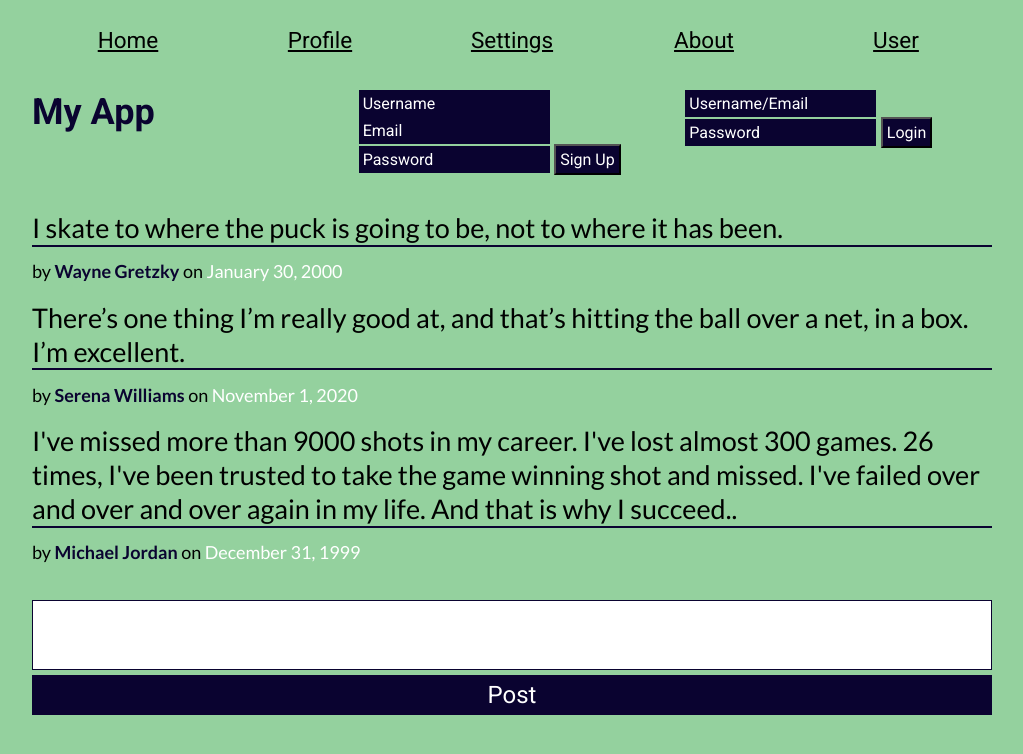
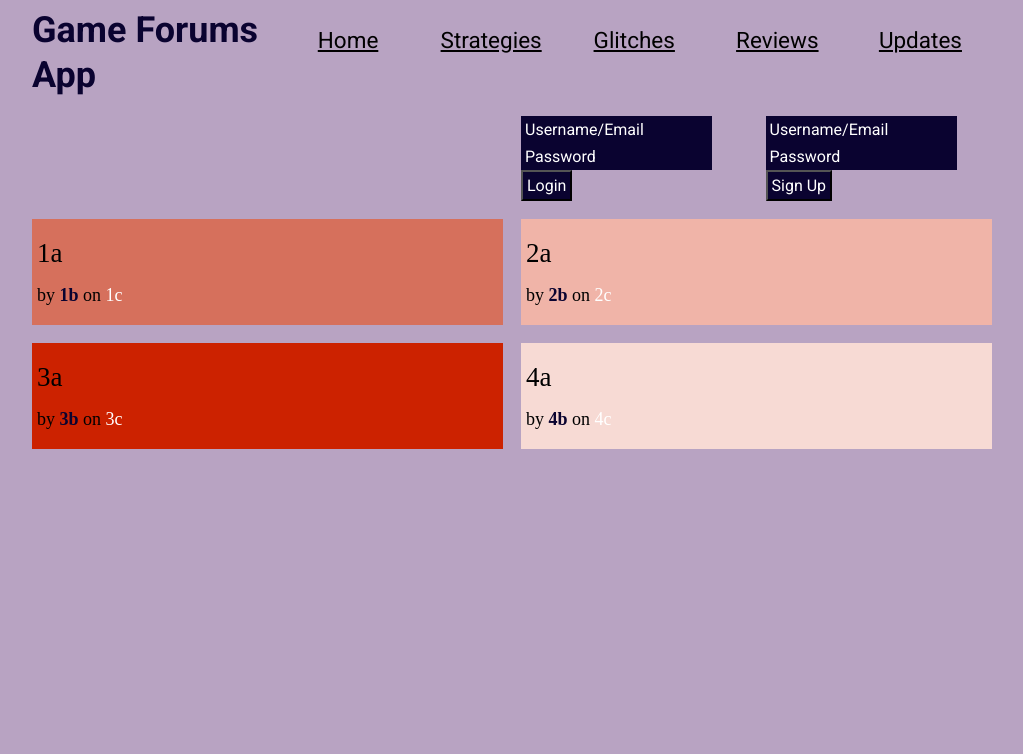
Before and after one commit to moequinn/mmp350, a plain HTML site: page midterm_webapp/index.html in a window 1280 px wide. Shown: the whole page, without its empty margins (128-1151 px from the left). Drawn offline with Linux system fonts and the light colour scheme.

Commit message:
add grids, coloumns, rows

```diff
--- a/midterm_webapp/css/color-3.css
+++ b/midterm_webapp/css/color-3.css
@@ -4,13 +4,18 @@
     --main-hue: 250; /* blue */
 	--main-color: hsl(var(--main-hue), 90%, 10%);
 
-    --accent-one-hue: calc(var(--main-hue) - 120);
-    --accent-one: hsl(var(--accent-one-hue), 40%, 70%);
+    --accent-one-hue: calc(var(--main-hue) + 390);
+    --accent-one: hsl(var(--accent-one-hue), 20%, 70%);
 
     --accent-two-hue: calc(var(--main-hue) + 120);
     --accent-two: hsl(var(--accent-two-hue), 50%, 50%);
 
     --text-color: hsl(var(--accent-two-hue), 10%, 100%);
+
+    --bg1-color: hsl(var(--accent-two-hue), 60%, 60%);
+    --bg2-color: hsl(var(--accent-two-hue), 70%, 80%);
+    --bg3-color: hsl(var(--accent-two-hue), 100%, 40%);
+    --bg4-color: hsl(var(--accent-two-hue), 70%, 90%);
 }
 
 body {
@@ -65,11 +70,13 @@ input::placeholder {
 }
 
 .post-text {
-	border-bottom: 2px solid var(--main-color);
+/*	border-bottom: 2px solid var(--main-color);*/
+    padding-left: 5px;
 }
 
 .post-info {
     color: var(--accent-color);
+     padding-left: 5px;
 }
 
 .post .author {
@@ -79,3 +86,19 @@ input::placeholder {
 .post .date {
 	color: var(--text-color);
 }
+
+#posts1 {
+    background-color: var(--bg1-color);
+}
+
+#posts2 {
+    background-color: var(--bg2-color);
+}
+
+#posts3 {
+    background-color: var(--bg3-color);
+}
+
+#posts4 {
+    background-color: var(--bg4-color);
+}
--- a/midterm_webapp/css/layout-1.css
+++ b/midterm_webapp/css/layout-1.css
@@ -8,15 +8,10 @@
     margin-right: auto;
 
     display: grid;
-    grid-template-columns: repeat(3, 1fr);
+    grid-template-columns: repeat(4, 1fr);
     grid-template-rows: repeat(4, max-content);
     grid-column-gap: 20px;
     grid-row-gap: 1em;
-}
-
-#menu {
-    grid-column: 1 / span 3;
-    grid-row: 1;
 }
 
 #title {
@@ -24,22 +19,27 @@
     grid-column-end: 1;
 }
 
+#menu {
+    grid-column: 2 / span 3;
+    grid-row: 1;
+}
+
 #login {
-    grid-column: 3;
+    grid-column: 3 / span 4;
     grid-row: 2;
 }
 
-#signin {
-    grid-column: 3;
+#sign-up {
+    grid-column: 1 / span 2;
+    grid-row: 2;
+}
+
+#posts {
+    grid-column: 1 / span 4;
     grid-row: 3;
 }
 
 #post {
-    grid-column: 1 / span 3;
+    grid-column: 1 / span 4;
     grid-row: 4;
 }
-
-#posts {
-    grid-column: 1 / span 3;
-    grid-row: 3;
-}
--- a/midterm_webapp/css/layout-3.css
+++ b/midterm_webapp/css/layout-3.css
@@ -8,14 +8,15 @@
     margin-right: auto;
 
     display: grid;
-    grid-template-columns: repeat(3, 1fr);
-    grid-template-rows: repeat(3, max-content);
+    grid-template-columns: repeat(4, 1fr);
+    grid-template-rows: repeat(4, max-content);
     grid-gap: 1em;
 
     grid-template-areas:
-        "header login sign-up"
-        "main main menu"
-        "main main post"
+        "header menu menu menu"
+        "blank blank login sign-up"
+        "post1 post1 post2 post2"
+        "post3 post3 post4 post4"
         ;
 }
 
@@ -27,12 +28,27 @@
     grid-area: menu;
 }
 
-#posts {
+#post {
     grid-area: main;
 }
 
-#post {
-    grid-area: post;
+#posts1 {
+    grid-area: post1;
+/*    background-color: red;*/
+}
+
+#posts2 {
+    grid-area: post2;
+/*    background-color: blue;*/
+}
+#posts3 {
+    grid-area: post3;
+/*    background-color: green;*/
+}
+
+#posts4 {
+    grid-area: post4;
+/*    background-color: yellow;*/
 }
 
 #login {
--- a/midterm_webapp/css/responsive-1.css
+++ b/midterm_webapp/css/responsive-1.css
@@ -4,41 +4,61 @@
         width: 100%;
         grid-template-columns: 1fr;
     }
+
     #title {
         grid-column: 1;
         text-align: center;
     }
+
     #login, #sign-up, #menu, #post, #posts {
         grid-column: 1;
     }
+
     #title {
         grid-row: 1;
     }
-    #login {
+
+    #menu {
         grid-row: 2;
     }
+
+    #login {
+        grid-row: 7;
+    }
+
     #sign-up {
+        grid-row: 8;
+    }
+
+    #posts1 {
         grid-row: 3;
     }
-    #menu {
+
+    #posts2 {
         grid-row: 4;
     }
-    #post {
+
+    #posts3 {
+        grid-row: 6;
+    }
+
+    #post4 {
         grid-row: 5;
     }
-    #posts {
-        grid-row: 6;
-    }
+
 }
+
 
 /* tablet */
 @media (min-width: 401px) and (max-width: 800px) {
 	#container {
 		width: 100%;
 		grid-template-areas:
-			"header menu menu"
-			"main main main"
-			"post sign-up login";
+			"header menu menu menu"
+			"blank blank sign-up login"
+			"post1 post1 post2 post2"
+            "post3 post3 post4 post4"
+            ;
 	}
 
 	#menu-list {
--- a/midterm_webapp/css/responsive-3.css
+++ b/midterm_webapp/css/responsive-3.css
@@ -40,31 +40,31 @@
 	}
 
     #title {
+        grid-column: 1;
         grid-row: 1;
     }
 
+    #menu {
+		grid-column: 2;
+	}
+
+
+	#login {
+		grid-column: 2 / span 2;
+        grid-row 1;
+	}
+	#sign-up {
+		grid-column: 2 / span 2;
+        grid-row: 3;
+	}
+
 	#post {
-		grid-column: 1 / span 3;
-		grid-row: 4;
+		grid-column: 3;
+		grid-row: 3;
 	}
 
 	#posts {
-		grid-column: 1 / span 3;
-		grid-row: 2;
+		grid-column: ;
+		grid-row: ;
 	}
-
-	#login, #sign-up, #menu {
-		grid-row: 3;
-	}
-
-	#login {
-		grid-column: 1;
-	}
-	#sign-up {
-		grid-column: 2;
-	}
-	#menu {
-		grid-column: 3;
-	}
-
 }
--- a/midterm_webapp/index.html
+++ b/midterm_webapp/index.html
@@ -3,7 +3,7 @@
 
     <head>
 
-	<title>layout</title>
+	<title>Game Forums App</title>
 
       <link href="style.css" rel="stylesheet" type="text/css">
 
@@ -18,7 +18,7 @@
             <!-- title / logo -->
 
             <div id="title">
-                <h1>My App</h1>
+                <h1>Game Forums App</h1>
             </div>
 
             <!-- login -->
@@ -35,9 +35,7 @@
             <!-- sign up -->
             <div id="sign-up">
 
-                <input type="text" id="sign-up-username" placeholder="Username">
-
-                <input type="email" id="sign-up-email" placeholder="Email">
+                <input type="text" id="sign-up-username" placeholder="Username/Email">
 
                 <input type="password" id="sign-up-password" placeholder="Password">
 
@@ -52,68 +50,40 @@
 
                     <li><a href="">Home</a></li>
 
-                    <li><a href="">Profile</a></li>
+                    <li><a href="">Strategies</a></li>
 
-                    <li><a href="">Settings</a></li>
+                    <li><a href="">Glitches</a></li>
 
-                    <li><a href="">About</a></li>
+                    <li><a href="">Reviews</a></li>
 
-                    <li><a href="">User</a></li>
+                    <li><a href="">Updates</a></li>
 
                 </ul>
 
             </div>
 
             <!-- posting content -->
-            <div id="post">
+<!--            <div id="post">
 
                 <textarea id="write-post" placeholder="What's happening?">
                 </textarea>
 
                 <button id="submit-post">Post</button>
 
-            </div>
+            </div> -->
 
             <!-- feed/posts/users content -->
-            <div id="posts">
+            <div id="posts1">
 
                 <!-- post 1 -->
                 <div class="post">
 
-                    <div class="post-text">I skate to where the puck is going to be, not to where it has been.</div>
+                    <div class="post-text">1a</div>
 
                     <div class="post-info">
-                        by <span class="author">Wayne Gretzky</span>
+                        by <span class="author">1b</span>
 
-                        on <span class="date">January 30, 2000</span>
-
-                    </div>
-
-                </div>
-
-                <!-- post 2 -->
-                <div class="post">
-
-                    <div class="post-text">There’s one thing I’m really good at, and that’s hitting the ball over a net, in a box. I’m excellent.</div>
-
-                    <div class="post-info">
-                        by <span class="author">Serena Williams</span>
-
-                        on <span class="date">November 1, 2020</span>
-
-                    </div>
-
-                </div>
-
-                <!-- post 3 -->
-                <div class="post">
-
-                    <div class="post-text">I've missed more than 9000 shots in my career. I've lost almost 300 games. 26 times, I've been trusted to take the game winning shot and missed. I've failed over and over and over again in my life. And that is why I succeed..</div>
-
-                    <div class="post-info">
-                        by <span class="author">Michael Jordan</span>
-
-                        on <span class="date">December 31, 1999</span>
+                        on <span class="date">1c</span>
 
                     </div>
 
@@ -121,6 +91,68 @@
 
             </div>
 
+            <!-- end -->
+
+            <div id="posts2">
+
+                <!-- post 2 -->
+                <div class="post">
+
+                    <div class="post-text">2a</div>
+
+                    <div class="post-info">
+                        by <span class="author">2b</span>
+
+                        on <span class="date">2c</span>
+
+                    </div>
+
+                </div>
+
+            </div>
+
+            <!-- end -->
+
+            <div id="posts3">
+
+                <!-- post 1 -->
+                <div class="post">
+
+                    <div class="post-text">3a</div>
+
+                    <div class="post-info">
+                        by <span class="author">3b</span>
+
+                        on <span class="date">3c</span>
+
+                    </div>
+
+                </div>
+
+            </div>
+
+            <!-- end -->
+
+            <div id="posts4">
+
+                <!-- post 1 -->
+                <div class="post">
+
+                    <div class="post-text">4a</div>
+
+                    <div class="post-info">
+                        by <span class="author">4b</span>
+
+                        on <span class="date">4c</span>
+
+                    </div>
+
+                </div>
+
+            </div>
+
+            <!-- end -->
+
         </div>
 
     </body>
--- a/midterm_webapp/style.css
+++ b/midterm_webapp/style.css
@@ -1,5 +1,5 @@
-@import 'css/layout-1.css';
+@import 'css/layout-3.css';
 @import 'css/typography-2.css';
 @import 'css/color-3.css';
 @import 'css/menu-2.css';
-@import 'css/responsive-3.css';
+@import 'css/responsive-1.css';
```
